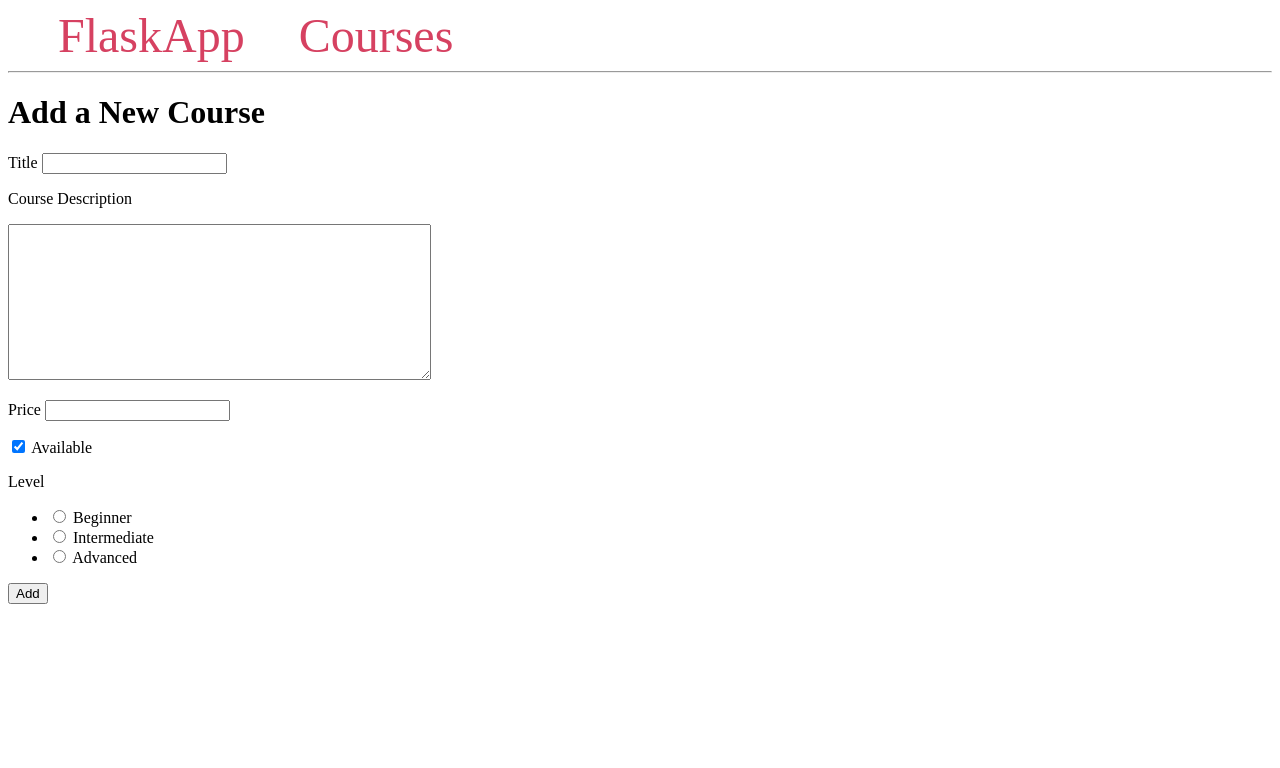
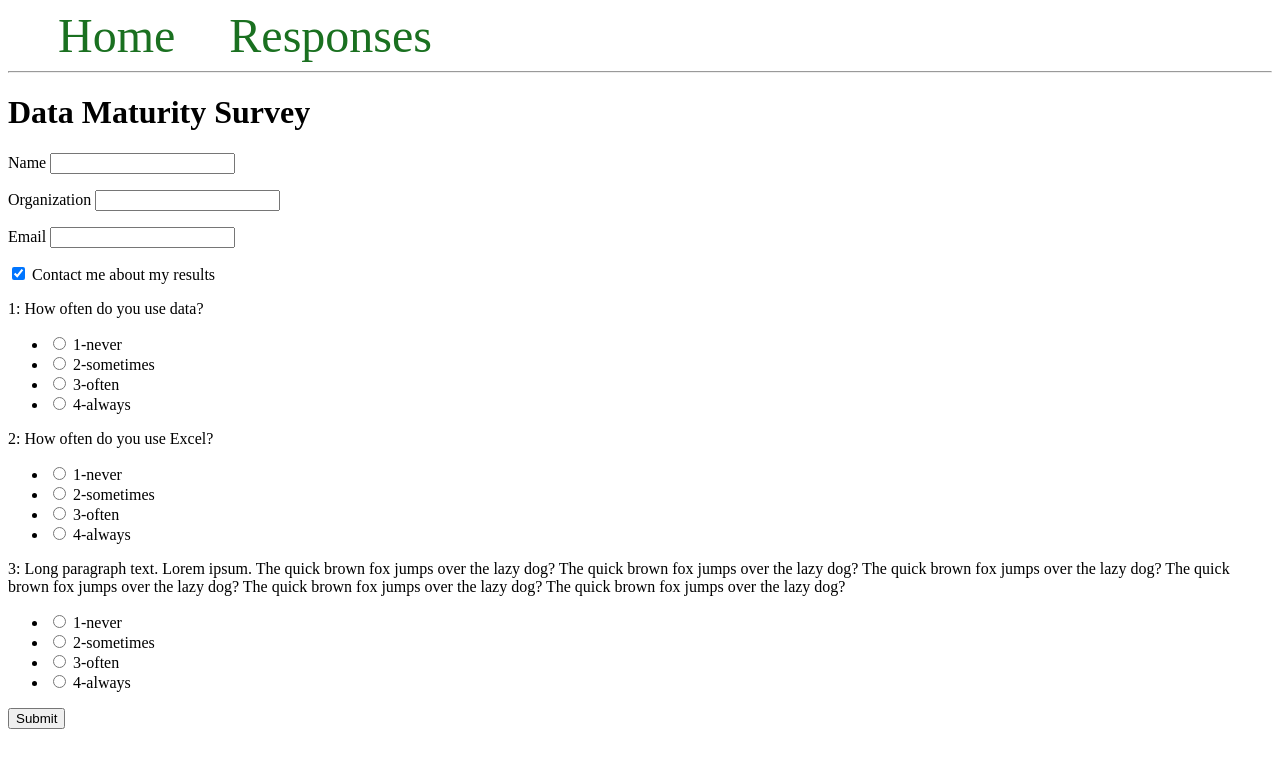
Before and after one commit to chrism-tgg/flask_app_forms, a Flask app: page / in a window 1280 px wide. Shown: the top 768 px of the page. Run offline with Flask 2, Linux system fonts and the light colour scheme.

Commit message:
Revamp app to simulate survey

```diff
--- a/app.py
+++ b/app.py
@@ -3,7 +3,7 @@
 # redirect() function to redirect the client to a different location
 from flask import Flask, render_template, url_for, redirect
 # from forms.py
-from forms import CourseForm
+from forms import SurveyForm
 # from config.py
 from config import Config
 
@@ -12,32 +12,47 @@ app = Flask(__name__)
 app.config.from_object(Config)
 
 # Define dictionaries. In real life this would come from a database.
-courses_list = [{
-    'title': 'Python 101',
-    'description': 'Learn Python basics',
-    'price': 34,
-    'available': True,
-    'level': 'Beginner'
-    }]
+responses_list = [{
+    'name': 'Jane Doe',
+    'organization': 'The Gunter Group',
+    'email': 'janed@guntergroup.com',
+    'contact': True,
+    'level_q1': '1-rarely',
+    'level_q2': '4-always',
+    'level_q3': '1-rarely'
+    }
+    ,
+    {
+    'name': 'Enej Ode',
+    'organization': 'The Thunder Group',
+    'email': 'enej.ode@thundergroup.com',
+    'contact': False,
+    'level_q1': '4-always',
+    'level_q2': '4-always',
+    'level_q3': '2-sometimes'
+    }
+    ]
 
 
 @app.route('/', methods=('GET', 'POST'))
 def index():
     # save the instance of the web form
-    form = CourseForm()
-    # when user submits valid form, append the contents and take them to courses page
+    form = SurveyForm()
+    # when user submits valid form, append the contents and take them to survey page
     if form.validate_on_submit():
-        courses_list.append({'title': form.title.data,
-                             'description': form.description.data,
-                             'price': form.price.data,
-                             'available': form.available.data,
-                             'level': form.level.data
+        responses_list.append({'name': form.name.data,
+                             'organization': form.organization.data,
+                             'email': form.email.data,
+                             'contact': form.contact.data,
+                             'level_q1': form.level_q1.data,
+                             'level_q2': form.level_q2.data,
+                             'level_q3': form.level_q2.data
                              })
-        return redirect(url_for('courses'))
+        return redirect(url_for('responses'))
     # render the form on the index page
     return render_template('index.html', form=form)
 
-# display the course list
-@app.route('/courses/')
-def courses():
-    return render_template('courses.html', courses_list=courses_list)
+# display the responses list
+@app.route('/responses/')
+def responses():
+    return render_template('responses.html', responses_list=responses_list)
--- a/forms.py
+++ b/forms.py
@@ -1,21 +1,27 @@
 from flask_wtf import FlaskForm
 # field types
-from wtforms import (StringField, TextAreaField, IntegerField, BooleanField,
-                     RadioField)
+from wtforms import (StringField, BooleanField, RadioField, EmailField)
+# from wtforms.fields.html5 import EmailField
 # validators
 from wtforms.validators import InputRequired, Length
 
 
 # define form fields
-class CourseForm(FlaskForm):
-    title = StringField('Title', validators=[InputRequired(),
-                                             Length(min=10, max=100)])
-    description = TextAreaField('Course Description',
-                                validators=[InputRequired(),
-                                            Length(max=200)])
-    price = IntegerField('Price', validators=[InputRequired()])
+class SurveyForm(FlaskForm):
+    name = StringField('Name', validators=[InputRequired(),
+                                             Length(min=1, max=100)])
+    organization = StringField('Organization', validators=[InputRequired(),
+                                             Length(min=1, max=100)])
+    email = EmailField('Email', validators=[InputRequired(),
+                                             Length(min=1, max=150)])
     # multiple choice
-    level = RadioField('Level',
-                       choices=['Beginner', 'Intermediate', 'Advanced'],
+    level_q1 = RadioField('1: How often do you use data?',
+                       choices=['1-never', '2-sometimes', '3-often', '4-always'],
                        validators=[InputRequired()])
-    available = BooleanField('Available', default='checked')
+    level_q2 = RadioField('2: How often do you use Excel?',
+                       choices=['1-never', '2-sometimes', '3-often', '4-always'],
+                       validators=[InputRequired()])
+    level_q3 = RadioField('3: Long paragraph text. Lorem ipsum. The quick brown fox jumps over the lazy dog? The quick brown fox jumps over the lazy dog? The quick brown fox jumps over the lazy dog? The quick brown fox jumps over the lazy dog? The quick brown fox jumps over the lazy dog? The quick brown fox jumps over the lazy dog?',
+                       choices=['1-never', '2-sometimes', '3-often', '4-always'],
+                       validators=[InputRequired()])
+    contact = BooleanField('Contact me about my results', default='checked')
--- a/templates/base.html
+++ b/templates/base.html
@@ -5,7 +5,7 @@
     <title>{% block title %} {% endblock %} - FlaskApp</title>
     <style>
         nav a {
-            color: #d64161;
+            color: #1a7020;
             font-size: 3em;
             margin-left: 50px;
             text-decoration: none;
@@ -14,8 +14,8 @@
 </head>
 <body>
     <nav>
-        <a href="{{ url_for('index') }}">FlaskApp</a>
-        <a href="{{ url_for('courses') }}">Courses</a>
+        <a href="{{ url_for('index') }}">Home</a>
+        <a href="{{ url_for('responses') }}">Responses</a>
     </nav>
     <hr>
     <div class="content">
--- a/templates/index.html
+++ b/templates/index.html
@@ -1,76 +1,102 @@
 {% extends 'base.html' %}
 
 {% block content %}
-    <h1>{% block title %} Add a New Course {% endblock %}</h1>
+    <h1>{% block title %} Data Maturity Survey {% endblock %}</h1>
 
     <form method="POST" action="/">
         {{ form.csrf_token }}
         <p>
-            {{ form.title.label }}
-            {{ form.title(size=20) }}
+            {{ form.name.label }}
+            {{ form.name(size=20) }}
         </p>
 
-        {% if form.title.errors %}
+        {% if form.name.errors %}
             <ul class="errors">
-                {% for error in form.title.errors %}
+                {% for error in form.name.errors %}
                     <li>{{ error }}</li>
                 {% endfor %}
             </ul>
         {% endif %}
 
         <p>
-            {{ form.description.label }}
+            {{ form.organization.label }}
+            {{ form.organization(size=20) }}
         </p>
-        {{ form.description(rows=10, cols=50) }}
 
-        {% if form.description.errors %}
+        {% if form.organization.errors %}
             <ul class="errors">
-                {% for error in form.description.errors %}
+                {% for error in form.organization.errors %}
                     <li>{{ error }}</li>
                 {% endfor %}
             </ul>
         {% endif %}
 
         <p>
-            {{ form.price.label }}
-            {{ form.price() }}
+            {{ form.email.label }}
+            {{ form.email(size=20) }}
         </p>
 
-        {% if form.price.errors %}
+        {% if form.email.errors %}
             <ul class="errors">
-                {% for error in form.price.errors %}
+                {% for error in form.email.errors %}
                     <li>{{ error }}</li>
                 {% endfor %}
             </ul>
         {% endif %}
 
         <p>
-            {{ form.available() }} {{ form.available.label }}
+            {{ form.contact() }} {{ form.contact.label }}
         </p>
 
-        {% if form.available.errors %}
+        {% if form.contact.errors %}
             <ul class="errors">
-                {% for error in form.available.errors %}
+                {% for error in form.contact.errors %}
                     <li>{{ error }}</li>
                 {% endfor %}
             </ul>
         {% endif %}
 
         <p>
-            {{ form.level.label }}
-            {{ form.level() }}
+            {{ form.level_q1.label }}
+            {{ form.level_q1() }}
         </p>
 
-        {% if form.level.errors %}
+        {% if form.level_q1.errors %}
             <ul class="errors">
-                {% for error in form.level.errors %}
+                {% for error in form.level_q1.errors %}
                     <li>{{ error }}</li>
                 {% endfor %}
             </ul>
         {% endif %}
 
         <p>
-            <input type="submit" value="Add">
+            {{ form.level_q2.label }}
+            {{ form.level_q2() }}
+        </p>
+
+        {% if form.level_q2.errors %}
+            <ul class="errors">
+                {% for error in form.level_q2.errors %}
+                    <li>{{ error }}</li>
+                {% endfor %}
+            </ul>
+        {% endif %}
+
+        <p>
+            {{ form.level_q3.label }}
+            {{ form.level_q3() }}
+        </p>
+
+        {% if form.level_q3.errors %}
+            <ul class="errors">
+                {% for error in form.level_q3.errors %}
+                    <li>{{ error }}</li>
+                {% endfor %}
+            </ul>
+        {% endif %}
+
+        <p>
+            <input type="submit" value="Submit">
         </p>
     </form>
 
```
Also changed, not shown: templates/courses.html (deleted, +0 -19 lines), templates/create.html (deleted, +0 -27 lines), templates/responses.html (added, +21 -0 lines).
